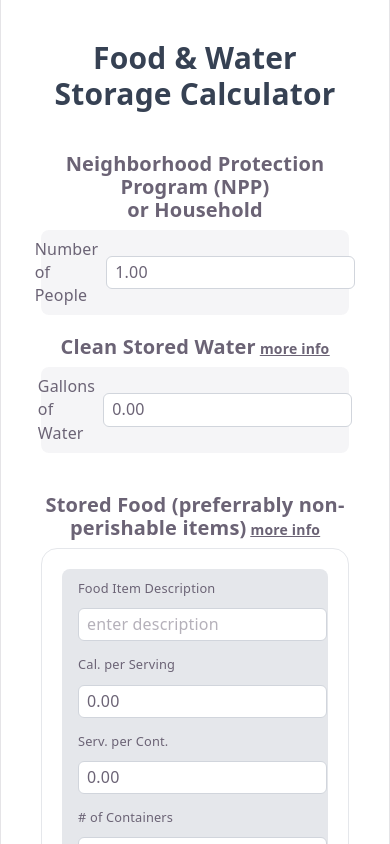
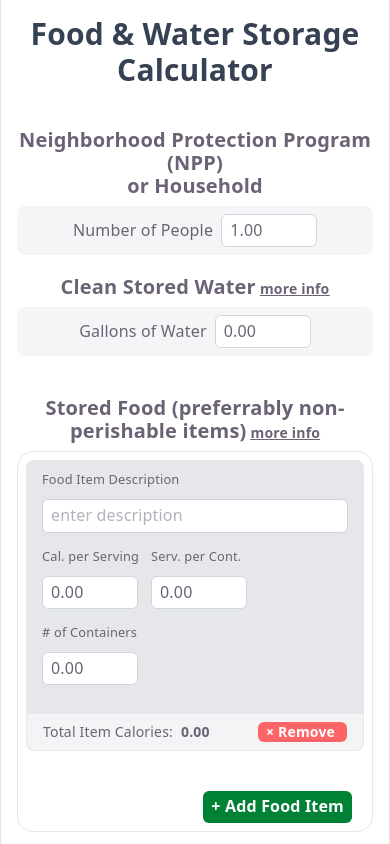
Before and after one commit to iTerentius/food-water-caculator, a React (Vite) app: page / in a window 390 px wide. Both pictures are taken after a click on the button "+ Add Food Item". Shown: the top 844 px of the page. Built offline with nearby package versions, Linux system fonts and the light colour scheme.

Commit message:
layout adjustments for break-points

```diff
--- a/src/App.jsx
+++ b/src/App.jsx
@@ -49,7 +49,7 @@ function App() {
 
   return (
     <>
-    <div className="p-10 screen-only" onKeyDown={handleKeyDown}>
+    <div className="p-4 sm:p-10 screen-only" onKeyDown={handleKeyDown}>
       <h1 className="font-bold text-3xl mb-10 text-gray-700">Food & Water Storage Calculator</h1>
       <div className="flex flex-col md:flex-row md:gap-3 justify-between md:items-end">
         <div className="flex flex-col md:w-1/2">
@@ -96,7 +96,7 @@ function App() {
           <p>There is a Calorie Chart at the bottom of the next page that you can reference for a more detailed calculation of individual food needs in calories.</p>
           <p>Always keep hardcopies, as computers become paperweights after some Catastrophic Events when their 1s and 0s go to digital heaven. Or copy the form on the next page to list and calculate your “Calories of Emergency Food Stored” from all the items of Emergency Food you have.</p>
         </Modal>
-        <section className="p-5 pr-3 border border-gray-200 rounded rounded-2xl">
+        <section className="p-2 pr-1 sm:p-5 sm:pr-3 border border-gray-200 rounded rounded-2xl">
           <FoodItemList
             foodItems={data.foodItems}
             onUpdate={setData}
--- a/src/components/FoodItem.jsx
+++ b/src/components/FoodItem.jsx
@@ -7,8 +7,17 @@ import { useState } from "react";
 export default function FoodItem({id, desc, cals, servs, num, onDelete, deleteWarningIsOpen, onUpdate}){
   return(
     <Card className="p-0 flex flex-col bg-gray-200">
-      <div className="py-2 px-4 food-item flex flex-col md:flex-row gap-3 items-start md:items-end md:justify-evenly">
+      <div className="
+        py-2 px-4
+        food-item
+        flex
+        flex-wrap
+        md:flex-nowrap
+        gap-3
+        items-end
+        ">
         <Input
+          grow
           placeholder="enter description"
           alignment="left"
           label="Food Item Description"
@@ -43,10 +52,10 @@ export default function FoodItem({id, desc, cals, servs, num, onDelete, deleteWa
         />
       </div>
       <div className="border border-t-1 border-gray-200 bg-gray-100 rounded-b-lg">
-        <div className="flex justify-between items-center py-2 px-4">
-          <Output className="text-sm" label="Total Item Calories:" type="float" value={totalCalories(cals, servs, num)} />
+        <div className="flex flex-wrap gap-2 justify-between items-center py-2 px-4">
+          <Output className="text-sm whitespace-nowrap" label="Total Item Calories:" type="float" value={totalCalories(cals, servs, num)} />
           <button
-            className="pl-2 pr-3 py-0 bg-red-400 hover:bg-red-500 font-bold text-sm rounded-md text-white"
+            className="ml-auto pl-2 pr-3 py-0 bg-red-400 hover:bg-red-500 font-bold text-sm rounded-md text-white whitespace-nowrap"
             onClick={() => onDelete(id)}
           >
             &times; Remove
--- a/src/components/FoodItemList.jsx
+++ b/src/components/FoodItemList.jsx
@@ -43,7 +43,7 @@ export default function FoodItemList({foodItems, onUpdate}){
   return (
     <div>
       {foodItems?.length ? (
-        <div className="food-list mb-5 max-h-130 overflow-y-scroll pr-2 scrollbar-thin scrollbar-thumb-gray-200">
+        <div className="food-list mb-5 max-h-130 overflow-y-auto pr-1 sm:pr-2 scrollbar-thin scrollbar-thumb-gray-200">
             {foodItems.map((food, index) => (
               <FoodItem
                 key={food.id}
--- a/src/components/Input.jsx
+++ b/src/components/Input.jsx
@@ -41,12 +41,17 @@ export default function Input({
     setDisplayVal(isNaN(value) ? value : formatNumber(value));
   },[]);
 
+  // Tailwind can't see dynamically built class names, so map them explicitly
+  const align = alignment === "left"
+    ? "justify-start items-start"
+    : "justify-center items-center";
+
   return(
-    <div className={`flex ${labelPlace === "left" ? "" : "flex-col"} ${grow ? "flex-1" : "shrink-0"} gap-2 justify-${alignment} items-${alignment} text-left`}>
-      <label>{label}</label>
-      <div className="">
+    <div className={`flex ${labelPlace === "left" ? "flex-wrap" : "flex-col"} ${grow ? "w-full md:w-auto md:flex-1" : "shrink-0"} gap-2 ${align} text-left`}>
+      <label className={labelPlace === "left" ? "whitespace-nowrap" : ""}>{label}</label>
+      <div className={grow ? "w-full" : ""}>
         <input
-          className={`px-2 py-1 border border-gray-300 bg-white rounded-md ${grow ? "md:w-full" : "md:w-24"}`}
+          className={`px-2 py-1 border border-gray-300 bg-white rounded-md ${grow ? "w-full" : "w-24"}`}
           placeholder={placeholder ? placeholder : 'enter value'}
           type="text"
           inputMode={inputMode}
```
